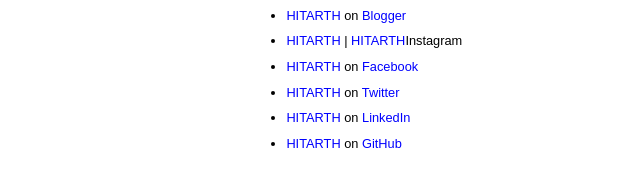
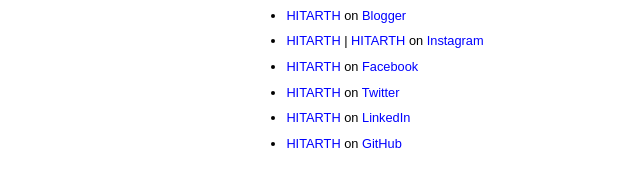
Before and after one commit to hitarthpathak/Wikipedia, a plain HTML site: page index.html in a window 1280 px wide. Shown: the part 1466-1658 px from the top of the page, 60-700 px from the left. Drawn offline with Linux system fonts and the light colour scheme.

Commit message:
Update index.html

```diff
--- a/index.html
+++ b/index.html
@@ -409,7 +409,7 @@
                         <li><a href="https://worldofhitarth.blogspot.com" target="_blank">HITARTH</a> on <a
                                 href="https://en.wikipedia.org/wiki/Blogger_(service)">Blogger</a></li>
 
-                        <li><a href="https://www.instagram.com/worldofhitarth" target="_blank">HITARTH</a> | <a href="https://www.instagram.com/thehitarthpathak" target="_blank">HITARTH</a on <a
+                        <li><a href="https://www.instagram.com/worldofhitarth" target="_blank">HITARTH</a> | <a href="https://www.instagram.com/thehitarthpathak" target="_blank">HITARTH</a> on <a
                                 href="https://en.wikipedia.org/wiki/Instagram">Instagram</a></li>
 
                         <li><a href="https://www.facebook.com/worldofhitarth" target="_blank">HITARTH</a> on <a
```
